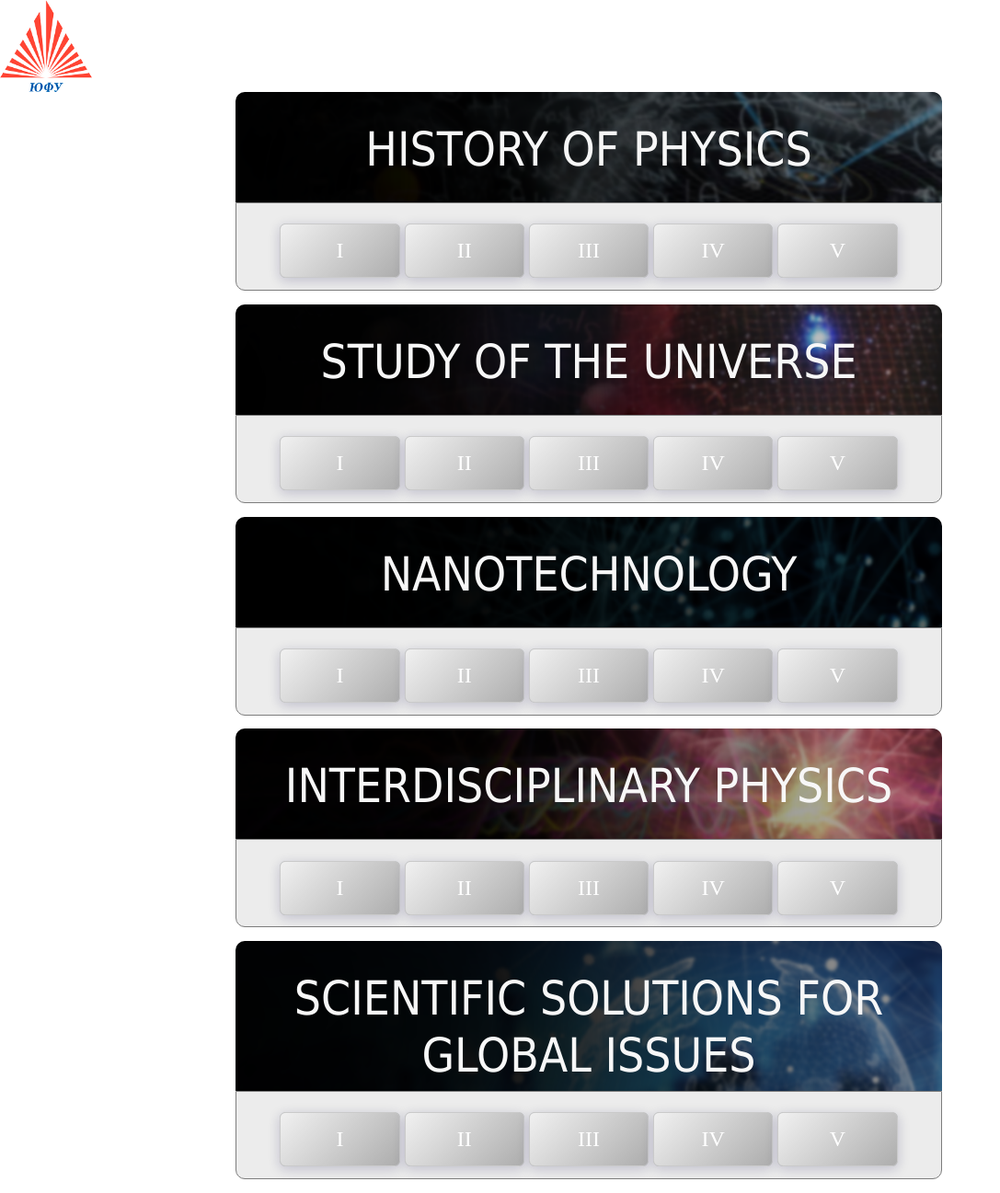
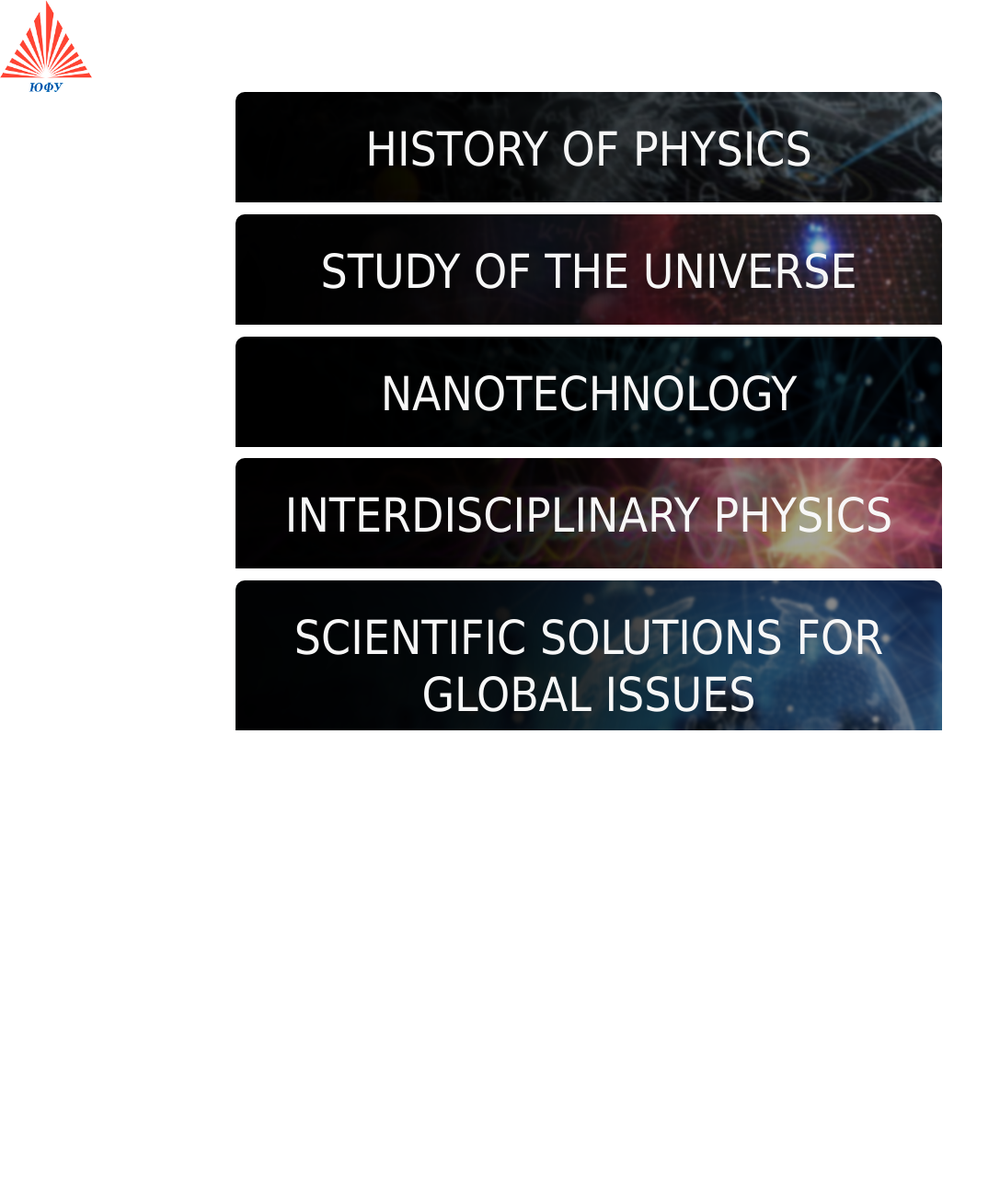
Before and after one commit to pgkgone/engsite, a PHP site: page / in a window 1280 px wide. Shown: the whole page at 92% size, without its empty margins (0-1087 px from the left). After the commit the page ends 794 px from the top, so only its background shows below. Run offline with PHP 8.4, Linux system fonts and the light colour scheme; data comes from the database, SQL or seed files in the repository.

Commit message:
слайдер2

```diff
--- a/index.php
+++ b/index.php
@@ -8,6 +8,10 @@
     <script src="https://ajax.googleapis.com/ajax/libs/jquery/3.3.1/jquery.min.js"></script>
     <title>Visual Tests</title>
     <script>
+        for(var i = 0; i < 5; i++)
+        {
+            $("#" + i + ".content").slideUp("slow");
+        }
             $(document).ready(function () {
 
                 $(".block").click(function () {
@@ -34,7 +38,7 @@ echo <<<EOT
                 $data[0]
             </h1>
         </div>
-        <div class="content" id="$title" align="center">
+        <div class="content" id="$title" align="center" style="display: none;">
 EOT;
     for($part=0;$part<5;$part++){
 echo <<<EOT
```
